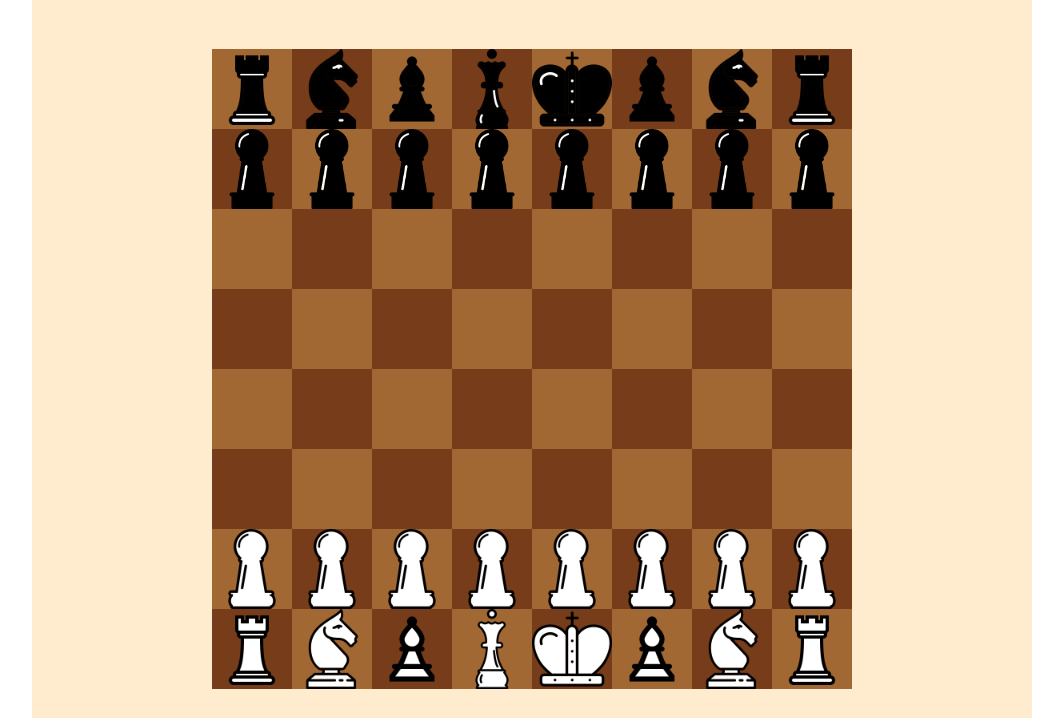
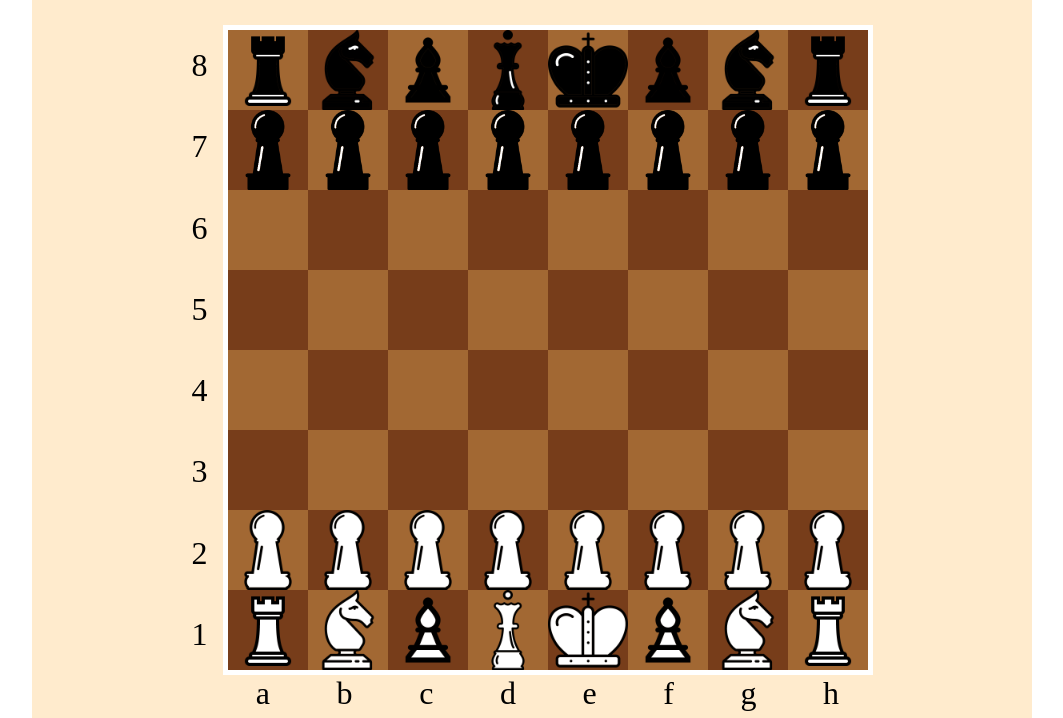
Before and after one commit to makaronka1/chess, a plain HTML site: page index.html in a window 1280 px wide. Shown: the part 82-800 px from the top of the page, without its empty margins (108-1171 px from the left). Drawn offline with Linux system fonts and the light colour scheme.

Commit message:
added table border. added square coordinates

```diff
--- a/index.html
+++ b/index.html
@@ -34,9 +34,34 @@
       </div>
     </div>
     <h1 id="turn-status">Ход белых</h1>
-    <div class="table">
-      <!-- <div class="row light-brown-start" id="_3"><div class="cube light-brown-cube"></div><div class="cube highlight-green brown-cube"></div><div class="cube light-brown-cube"></div><div class="cube brown-cube"></div><div class="cube light-brown-cube"></div><div class="cube brown-cube"></div><div class="cube light-brown-cube"></div><div class="cube brown-cube"></div></div> -->
+    <div class="number-container">
+      <ul class="number-list">
+        <li class="number-list__item">1</li>
+        <li class="number-list__item">2</li>
+        <li class="number-list__item">3</li>
+        <li class="number-list__item">4</li>
+        <li class="number-list__item">5</li>
+        <li class="number-list__item">6</li>
+        <li class="number-list__item">7</li>
+        <li class="number-list__item">8</li>
+      </ul>
+      <div class="letter-container">
+        <ul class="letter-list">
+          <li class="letter-list__item">a</li>
+          <li class="letter-list__item">b</li>
+          <li class="letter-list__item">c</li>
+          <li class="letter-list__item">d</li>
+          <li class="letter-list__item">e</li>
+          <li class="letter-list__item">f</li>
+          <li class="letter-list__item">g</li>
+          <li class="letter-list__item">h</li>
+        </ul>
+        <div class="table">
+          <!-- <div class="row light-brown-start" id="_3"><div class="cube light-brown-cube"></div><div class="cube highlight-green brown-cube"></div><div class="cube light-brown-cube"></div><div class="cube brown-cube"></div><div class="cube light-brown-cube"></div><div class="cube brown-cube"></div><div class="cube light-brown-cube"></div><div class="cube brown-cube"></div></div> -->
+        </div>
+      </div>
     </div>
+
   </div>
 </body>
 <script src="create-script.js"></script>
--- a/styles.css
+++ b/styles.css
@@ -112,4 +112,42 @@ h1 {
 .table {
   display: flex;
   flex-direction: column;
+  border: 5px solid white;
 }
+
+.letter-container {
+  display: flex;
+  flex-direction: column-reverse;
+}
+
+.letter-list__item {
+  list-style: none;
+  font-size: 32px;
+}
+
+.letter-list {
+  display: flex;
+  flex-direction: row;
+  justify-content: space-around;
+  align-items: center;
+  width: 100%;
+}
+
+.number-container {
+  display: flex;
+  flex-direction: row;
+  gap: 15px;
+}
+
+.number-list__item {
+  list-style: none;
+  font-size: 32px;
+}
+
+.number-list {
+  justify-content: space-around;
+  display: flex;
+  flex-direction: column-reverse;
+  align-items: center;
+  max-height: 650px;
+}
```
